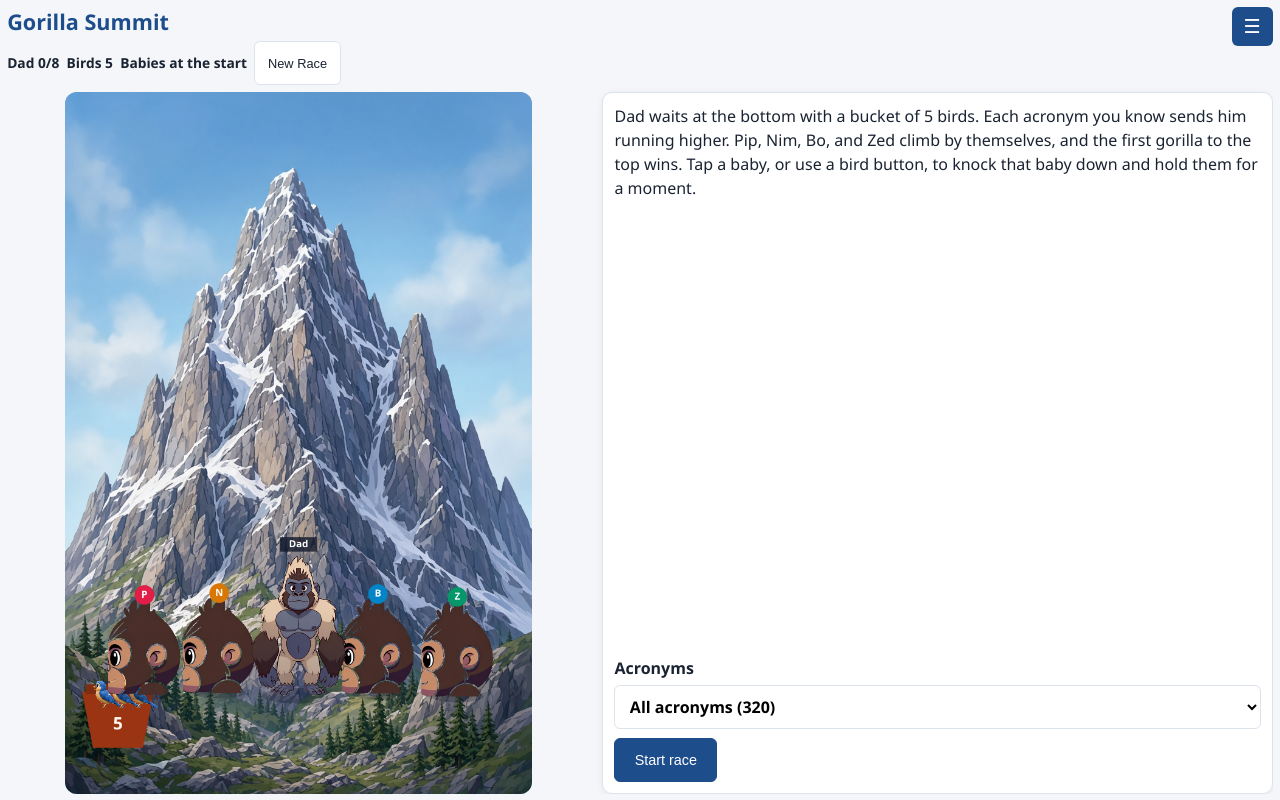
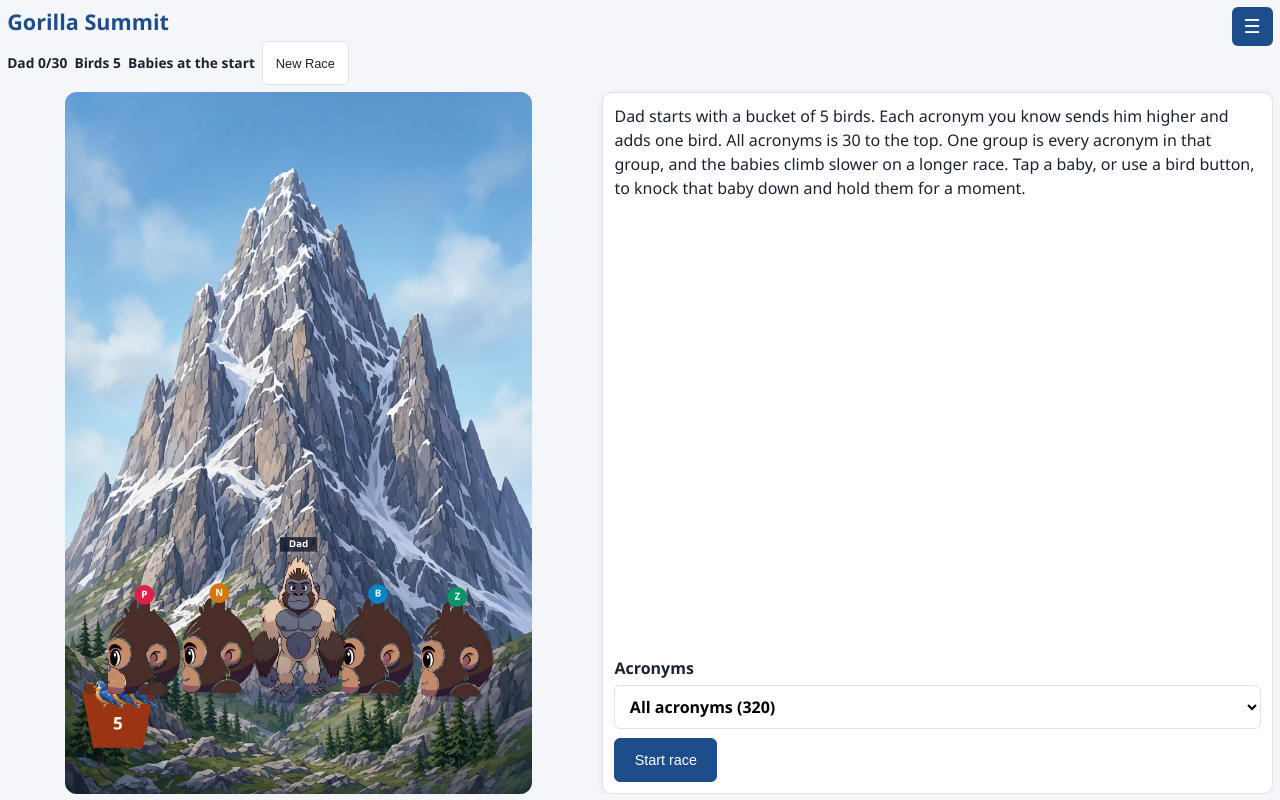
Before and after one commit to webguy125/SIE_Study_App, a React (Vite) app: page / in a window 1280 px wide. Both pictures are taken after a click on the button "Gorilla Summit". Built offline with nearby package versions, Linux system fonts and the light colour scheme.

Commit message:
Lengthen Gorilla Summit and add a bird for each correct acronym.
All acronyms is 30 to the top. A single group uses every acronym in that group, and the babies climb slower on the longer races.

```diff
--- a/src/components/GorillaSummit.tsx
+++ b/src/components/GorillaSummit.tsx
@@ -72,6 +72,7 @@ interface Runner {
 }
 
 function babySpeeds(steps: number): number[] {
+  // Stretch the climb with the race. The fastest baby still needs about 7 seconds per correct answer.
   const raceSeconds = Math.max(4, steps) * SECONDS_PER_STEP;
   return [0.76, 0.86, 0.96, 1.05].map((factor) => factor / raceSeconds);
 }
@@ -82,10 +83,10 @@ function makeRunner(): Runner {
     outcome: null,
     dad: 0,
     dadTarget: 0,
-    babies: babySpeeds(8).map((speed) => ({ progress: 0, speed, stunnedUntil: 0 })),
+    babies: babySpeeds(raceSteps('All')).map((speed) => ({ progress: 0, speed, stunnedUntil: 0 })),
     birds: [],
     birdCount: START_BIRDS,
-    steps: 8,
+    steps: raceSteps('All'),
     hits: [],
     time: 0,
     throwPoseUntil: 0,
@@ -163,7 +164,7 @@ export default function GorillaSummit() {
   const cardRef = useRef<AcronymCard | null>(null);
   const optionsRef = useRef<string[]>([]);
   const correctRef = useRef(0);
-  const stepsRef = useRef(8);
+  const stepsRef = useRef(raceSteps('All'));
   const lockRef = useRef(false);
   const dealTimer = useRef(0);
   const [artState, setArtState] = useState<'loading' | 'ready' | 'error'>('loading');
@@ -177,7 +178,7 @@ export default function GorillaSummit() {
   const [feedback, setFeedback] = useState('');
   const [correct, setCorrect] = useState(0);
   const [missed, setMissed] = useState(0);
-  const [steps, setSteps] = useState(8);
+  const [steps, setSteps] = useState(() => raceSteps('All'));
   const [birds, setBirds] = useState(START_BIRDS);
   const [leader, setLeader] = useState<{ name: string; pct: number }>({ name: BABIES[0].name, pct: 0 });
   const [winner, setWinner] = useState('');
@@ -270,6 +271,8 @@ export default function GorillaSummit() {
     const next = correctRef.current + 1;
     correctRef.current = next;
     setCorrect(next);
+    runner.birdCount += 1;
+    setBirds(runner.birdCount);
     if (next >= stepsRef.current) {
       runner.dadTarget = 1;
       runner.outcome = 'won';
@@ -520,6 +523,7 @@ export default function GorillaSummit() {
   const changeSection = (value: string) => {
     sectionRef.current = value;
     setSection(value);
+    if (runnerRef.current.phase === 'ready') setSteps(raceSteps(value));
   };
 
   const showMarks = locked && card;
@@ -554,8 +558,8 @@ export default function GorillaSummit() {
             {artState === 'error' && <p>The gorilla pictures did not load.</p>}
             {artState === 'ready' && phase === 'ready' && (
               <p>
-                Dad waits at the bottom with a bucket of {START_BIRDS} birds. Each acronym you know sends him running higher.
-                Pip, Nim, Bo, and Zed climb by themselves, and the first gorilla to the top wins.
+                Dad starts with a bucket of {START_BIRDS} birds. Each acronym you know sends him higher and adds one bird.
+                All acronyms is {raceSteps('All')} to the top. One group is every acronym in that group, and the babies climb slower on a longer race.
                 Tap a baby, or use a bird button, to knock that baby down and hold them for a moment.
               </p>
             )}
--- a/src/lib/acronyms.ts
+++ b/src/lib/acronyms.ts
@@ -61,9 +61,13 @@ export function sectionSize(section: string): number {
   return poolFor(section).length;
 }
 
-/** A race is eight correct answers, or the whole group when the group is smaller. */
+/** All acronyms is a 30-correct race. One group is every acronym in that group. */
+export const ALL_RACE_STEPS = 30;
+
 export function raceSteps(section: string): number {
-  return Math.min(8, poolFor(section).length);
+  const size = poolFor(section).length;
+  if (section === 'All') return Math.min(ALL_RACE_STEPS, size);
+  return size;
 }
 
 function shuffle(ids: string[]): string[] {
```
